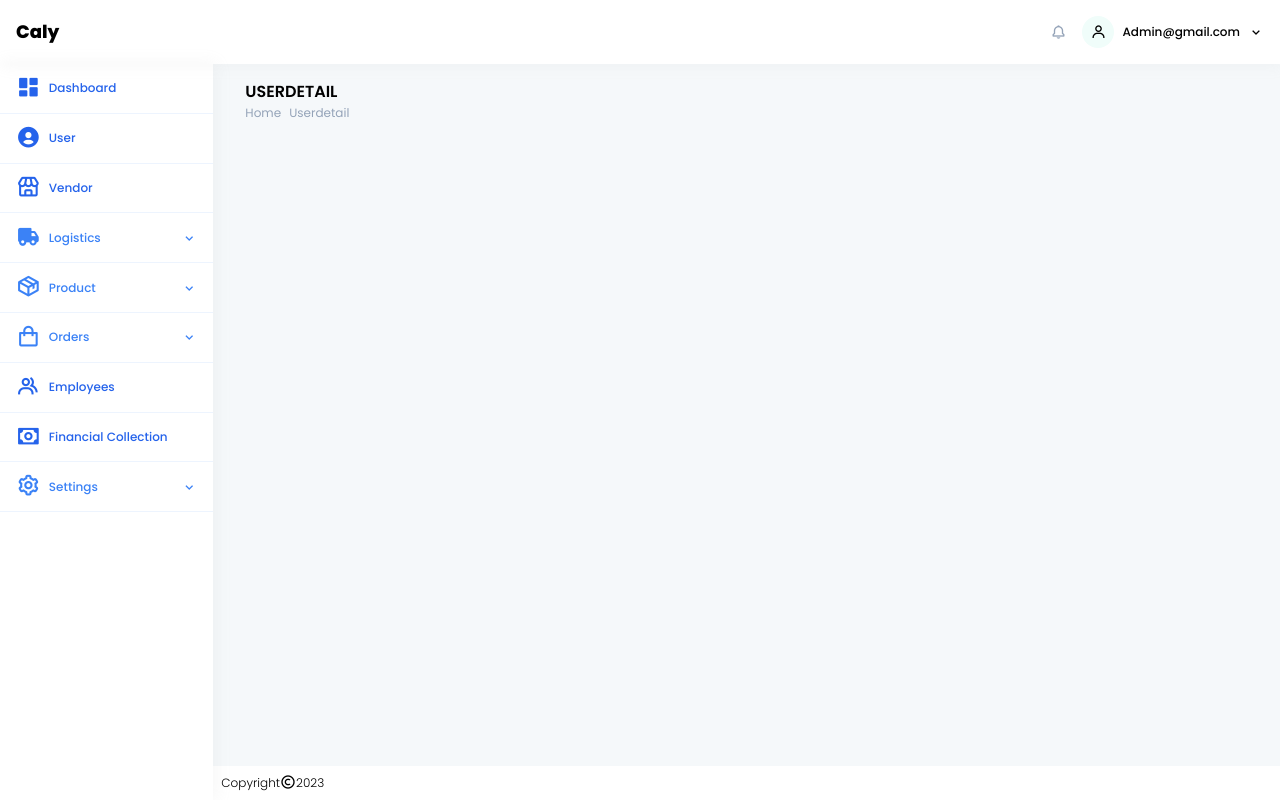
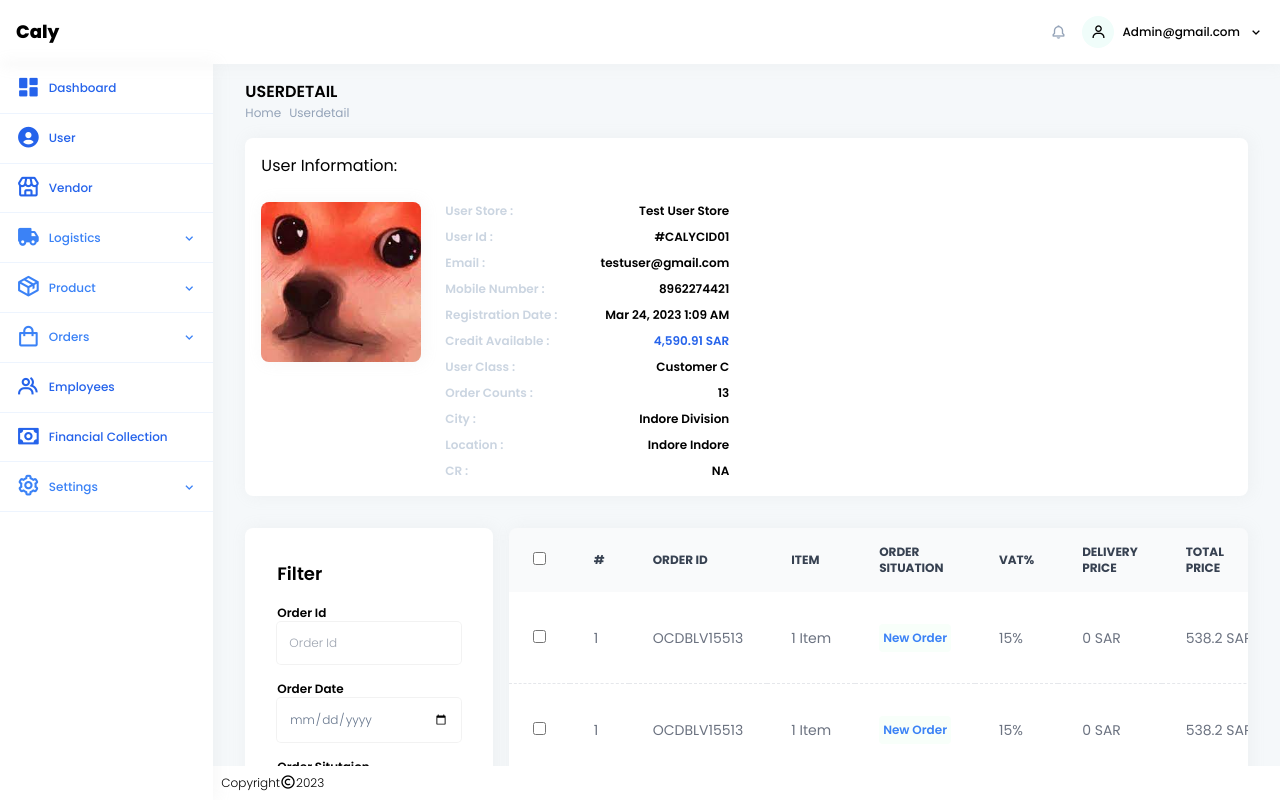
Before and after one commit to rishirathoree/admin-dash, a React (Vite) app: page /userdetail in a window 1280 px wide. Built offline with nearby package versions, Linux system fonts and the light colour scheme.

Commit message:
added pages

```diff
--- a/src/App/Page.jsx
+++ b/src/App/Page.jsx
@@ -34,6 +34,7 @@ import CollectShipment from './Logistics/CollectShipment/CollectShipment'
 import OrderDelivery from './Logistics/OrderDelivery/OrderDelivery'
 import Deliverylist from './Logistics/Deliverylist/Deliverylist'
 import AddDriver from './Logistics/Deliverylist/AddDriver'
+import Userdetail from './User/Userdetail'
 
 const Page = () => {
     return (
@@ -44,6 +45,7 @@ const Page = () => {
         <Route path="/" element={<Home />} />
         <Route path="/user" element={<Userpage />} />
         <Route path="/adduser" element={<AddUser />} />
+        <Route path="/userdetail" element={<Userdetail/>} />
         <Route path="/vendor" element={<Vendor />} />
         <Route path="/addvendor" element={<Addvendor />} />
         <Route path="/employees" element={<EmployeesList />} />
--- /dev/null
+++ b/src/App/User/Userdetail.jsx
@@ -0,0 +1,126 @@
+import React from 'react'
+import { Link } from 'react-router-dom'
+import pfp from '../../assets/images/pfp.jpg'
+const Userdetail = () => {
+    const dummyArray = Array(5).fill(1)
+  return (
+    <>
+    <div className='px-8 w-full pb-12 space-y-8'>
+      <div className='p-4 rounded-lg shadow2 bg-white space-y-6'>
+        <p className='font-regular text-md'>User Information:</p>
+        <div className='flex gap-6'>
+          <div className='w-40 h-40 shadow2 rounded-lg overflow-hidden bg-gray-100 shadow2'>
+            <img src={pfp} className='w-full h-full object-cover' alt="" />
+          </div>
+          <div className='space-y-2'>
+            <div className='flex justify-between gap-12'><p className='font-semibold text-slate-300 text-xsm'>User Store :</p> <p className='font-semibold text-xsm'>Test User Store</p></div>
+            <div className='flex justify-between gap-12'><p className='font-semibold text-slate-300 text-xsm'>User Id :</p> <p className='font-semibold text-xsm'>#CALYCID01</p></div>
+            <div className='flex justify-between gap-12'><p className='font-semibold text-slate-300 text-xsm'>Email :</p> <p className='font-semibold text-xsm'>testuser@gmail.com</p></div>
+            <div className='flex justify-between gap-12'><p className='font-semibold text-slate-300 text-xsm'>Mobile Number :</p> <p className='font-semibold text-xsm'>8962274421</p></div>
+            <div className='flex justify-between gap-12'><p className='font-semibold text-slate-300 text-xsm'>Registration Date :</p> <p className='font-semibold text-xsm'>Mar 24, 2023 1:09 AM</p></div>
+            <div className='flex justify-between gap-12'><p className='font-semibold text-slate-300 text-xsm'>Credit Available :</p> <p className='font-semibold text-blue-600 text-xsm'>4,590.91 SAR</p></div>
+            <div className='flex justify-between gap-12'><p className='font-semibold text-slate-300 text-xsm'>User Class :</p> <p className='font-semibold text-xsm'>Customer C</p></div>
+            <div className='flex justify-between gap-12'><p className='font-semibold text-slate-300 text-xsm'>Order Counts :</p> <p className='font-semibold text-xsm'>13</p></div>
+            <div className='flex justify-between gap-12'><p className='font-semibold text-slate-300 text-xsm'>City :</p> <p className='font-semibold text-xsm'>Indore Division</p></div>
+            <div className='flex justify-between gap-12'><p className='font-semibold text-slate-300 text-xsm'>Location :</p> <p className='font-semibold text-xsm'>Indore Indore</p></div>
+            <div className='flex justify-between gap-12'><p className='font-semibold text-slate-300 text-xsm'>CR :</p> <p className='font-semibold text-xsm'>NA</p></div>
+          </div>
+        </div>
+      </div>
+        <div className='flex lg:flex-row md:flex-col sm:flex-col gap-4'>
+            <div className='bg-white lg:w-1/4 md:w-full sm:w-full h-full rounded-lg shadow2 p-8'>
+                <div className='grid grid-cols-1 space-y-4'>
+                    <p className='font-semibold text-lg'>Filter</p>
+
+                    <label htmlFor="Order Id" className='w-full'>
+                    <p className='font-semibold text-xsm'>Order Id</p>
+                    <input type="text" placeholder='Order Id' className='w-full text-xsm font-light text-slate-500 focus:outline-none outline-none ring-1 ring-black/5 p-3 rounded' />
+                    </label>
+
+                    <label htmlFor="Order Date" className='w-full'>
+                    <p className='font-semibold text-xsm'>Order Date</p>
+                    <input type="date" placeholder='Order Date' className='w-full text-xsm font-light text-slate-500 focus:outline-none outline-none ring-1 ring-black/5 p-3 rounded' />
+                    </label>
+
+                    <label htmlFor="Order Situtaion" className='w-full'>
+                    <p className='font-semibold text-xsm'>Order Situtaion</p>
+                    <select type="text" placeholder='Order Situtaion' className='w-full text-xsm font-light text-slate-500 focus:outline-none outline-none ring-1 ring-black/5 p-3 rounded'><option value="select">Select</option></select>
+                    </label>
+
+                    <div className='flex items-center gap-2 justify-between w-full'>
+                    <button className='w-full p-2 bg-blue-600 text-sm mt-4 font-medium rounded ring-1 ring-black/5 text-white hover:shadow-lg'>Filter</button>
+                    <button className='w-full p-2 bg-gray-200 text-sm mt-4 font-medium rounded ring-1 ring-black/5 text-black'>Reset</button>
+                    </div>
+
+                </div>
+            </div>
+            <div className="relative overflow-x-auto sm:rounded-lg bg-white shadow2 lg:w-3/4 md:w-full sm:w-full rounded-lg">
+          <table className="w-full text-sm text-left text-gray-500 dark:text-gray-400">
+            <thead className="text-xs text-gray-700 uppercase bg-gray-50 dark:bg-gray-700 dark:text-gray-400">
+              <tr className='w-full'>
+              <th className="px-6 py-4">
+                <input type="checkbox" name="" id="" />
+              </th>
+              <th className="px-6 py-4">#</th>
+                    <th className="px-6 py-4">Order Id</th>
+                    <th className="px-6 py-4">Item</th>
+                    <th className="px-6 py-4">Order Situation</th>
+                    <th className="px-6 py-4">VAT%</th>
+                    <th className="px-6 py-4">Delivery price</th>
+                    <th className="px-6 py-4">Total Price</th>
+                    <th className="px-6 py-4">Promo Code</th>
+                    <th className="px-6 py-4">Payment Method</th>
+                    <th className="px-6 py-4">Vendors</th>
+                    <th className="px-6 py-4">Order Date</th>
+                    <th className="px-6 py-4">Delivery Date</th>
+                    <th className="px-6 py-4">Action</th>
+              </tr>
+            </thead>
+            <tbody>
+              {dummyArray.map((item, index) => {
+                return (
+                  <tr
+                    key={index}
+                    className="bg-white border-b last:border-none border-dashed dark:bg-gray-800 dark:border-gray-700  dark:hover:bg-gray-600"
+                  >
+                    <td className="px-6 py-4 cursor-pointer">
+                        <input type="checkbox" name="" id="" />
+                    </td>
+                    <td className="px-6 py-4 cursor-pointer">1</td>
+                    <td className="px-6 py-4 cursor-pointer">OCDBLV15513</td>
+                    <td className="px-6 py-4"><p className='w-max'>1 Item</p></td>
+
+                    <td className="px-6 py-4 cursor-pointer">
+                        <p className='w-max p-1 rounded bg-green-200/10 text-xsm font-semibold text-center text-blue-500'>New Order</p>
+                    </td>
+                    <td className="px-6 py-4 cursor-pointer">15%</td>
+                    <td className="px-6 py-4 cursor-pointer">0 SAR</td>
+                    <td className="px-6 py-4 cursor-pointer"><p className='w-max'>538.2 SAR</p></td>
+                    <td className="px-6 py-4 cursor-pointer">NA</td>
+                    <td className="px-6 py-4 cursor-pointer">COD</td>
+                    <td className="px-6 py-4 cursor-pointer"><p className='w-max'>1 Vendor</p></td>
+                    <td className="px-6 py-4 cursor-pointer">
+                      <p className='w-max'>Jun 20, 2023</p>
+                      <p className='w-max'>5:30 PM</p>
+                    </td>
+                    <td className="px-6 py-4 cursor-pointer"><p className='w-max'>2023-06-25</p> </td>
+                    <td className="flex items-center px-6 py-8 space-x-3 text-center">
+                      <div className="flex gap-4 items-center ">
+                      <i className="bx cursor-pointer bx-sm bx-pencil"></i>
+                        <Link to="/userdetail"><i className="bx cursor-pointer bx-sm bxs-card"></i></Link>
+
+                      </div>
+                    </td>
+                  </tr>
+                );
+              })}
+            </tbody>
+          </table>
+        </div>
+            </div>
+        </div>
+    </>
+  )
+}
+
+export default Userdetail
--- a/src/App/User/Userpage.jsx
+++ b/src/App/User/Userpage.jsx
@@ -1,4 +1,5 @@
 import React from 'react'
+import { Link } from 'react-router-dom'
 
 const Userpage = () => {
     const dummyArray = Array(10).fill(1)
@@ -100,8 +101,9 @@ const Userpage = () => {
                     <td className="px-6 py-4">Active</td>
                     <td className="flex items-center px-6 py-8 space-x-3 text-center">
                       <div className="flex gap-4 items-center ">
-                        <i className="bx cursor-pointer bx-sm bx-pencil"></i>
-                        <i className="bx cursor-pointer bx-sm bxs-card"></i>
+                      <i className="bx cursor-pointer bx-sm bx-pencil"></i>
+                        <Link to="/userdetail"><i className="bx cursor-pointer bx-sm bxs-card"></i></Link>
+
                       </div>
                     </td>
                   </tr>
```
Also changed, not shown: src/assets/images/pfp.jpg (added).
